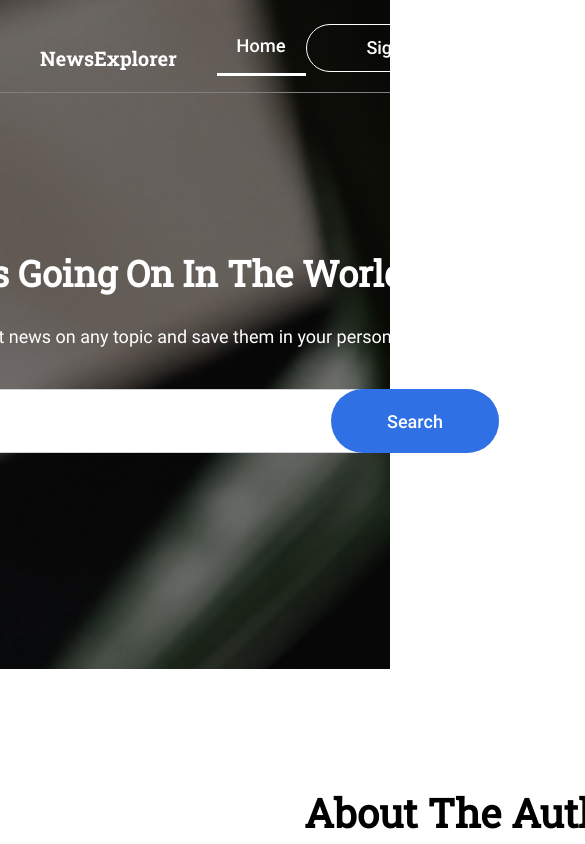
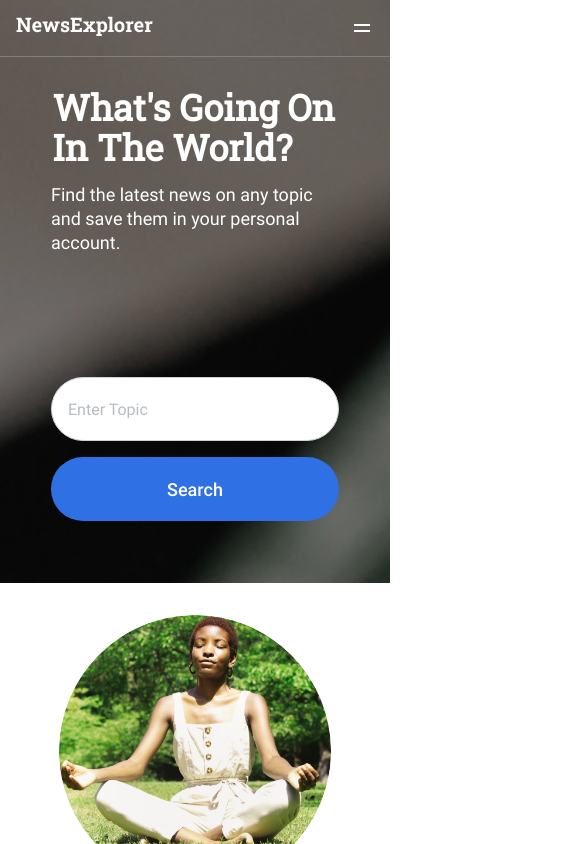
Before and after one commit to MrSurge87/Final_Project-Frontend, a React (Create React App) app: page / in a window 390 px wide. Shown: the top 844 px of the page, 585 px wide, since content can reach past the window. Built offline with nearby package versions, Linux system fonts and the light colour scheme.

Commit message:
fix: updated media quaries so no scrolling occurs

```diff
--- a/src/components/About/About.css
+++ b/src/components/About/About.css
@@ -46,7 +46,7 @@
   src: local("RobotoSlab400"), url(../../vendor/Fonts/roboto-slab-400-regular.woff);
 }
 
-@media screen and (max-width: 770px) {
+@media screen and (max-width: 970px) {
 
   .signIn__button {
     margin-right: 40px;
@@ -71,7 +71,7 @@
 
 }
 
-@media screen and (max-width: 320px) {
+@media screen and (max-width: 720px) {
   .about {
     display: block;
   }
--- a/src/components/App/App.css
+++ b/src/components/App/App.css
@@ -1,3 +1,4 @@
+
 .App {
   width: 100%;
   height: 100%;
@@ -11,9 +12,3 @@
   min-height: 75vh;
   width: 100%;
 }
-
-@media screen and (max-width: 770px) {
-  .Search {
-    background-image: url(../../images/background-tablet.jpg);
-  }
-}
--- a/src/components/Footer/Footer.css
+++ b/src/components/Footer/Footer.css
@@ -92,7 +92,7 @@
 
 
 
-@media screen and (max-width: 770px) {
+@media screen and (max-width: 1000px) {
   .footer {
     align-items: center;
   }
@@ -106,7 +106,7 @@
   }
 }
 
-@media screen and (max-width: 320px) {
+@media screen and (max-width: 720px) {
   .footer {
     flex-direction: column-reverse;
     margin-top: 20px;
--- a/src/components/Header/Header.css
+++ b/src/components/Header/Header.css
@@ -151,7 +151,7 @@
 }
 
 
-@media screen and (max-width: 770px) {
+@media screen and (max-width: 1000px) {
   .header__title {
     font-size: 30px;
     margin-left: 40px;
@@ -170,7 +170,7 @@
   }
 }
 
-@media screen and (max-width: 320px) {
+@media screen and (max-width: 720px) {
   .header__desktop {
     display: none;
   }
--- a/src/components/MobileMenu/MobileMenu.css
+++ b/src/components/MobileMenu/MobileMenu.css
@@ -1,4 +1,4 @@
-  @media screen and (max-width: 320px) {
+  @media screen and (max-width: 720px) {
   .mobile__menu {
 
     display: flex;
--- a/src/components/NewsCard/NewsCard.css
+++ b/src/components/NewsCard/NewsCard.css
@@ -148,7 +148,8 @@
   }
 
 
-  @media screen and (max-width: 770px) {
+
+  @media screen and (max-width: 1350px) {
     .card {
       width: 224px;
       height: 420px;
@@ -174,7 +175,7 @@
     }
   }
 
-  @media screen and (max-width: 320px) {
+  @media screen and (max-width: 720px) {
     .card {
       max-width: 288px;
       width: 100%;
--- a/src/components/NewsCardList/NewsCardList.css
+++ b/src/components/NewsCardList/NewsCardList.css
@@ -42,7 +42,7 @@
 }
 
 
-@media screen and (max-width: 770px) {
+@media screen and (max-width: 1000px) {
   .newsCards__title {
     font-family: "RobotoSlab400";
     font-size: 30px;
@@ -68,7 +68,7 @@
   }
 }
 
-@media screen and (max-width: 320px) {
+@media screen and (max-width: 720px) {
   .newsCards__list {
     margin: auto;
   }
--- a/src/components/SavedNewsCardsList/SavedNewsCardsList.css
+++ b/src/components/SavedNewsCardsList/SavedNewsCardsList.css
@@ -19,7 +19,7 @@
     margin-top: 64px;
   }
 
-  @media screen and (max-width: 770px) {
+  @media screen and (max-width: 1000px) {
     .savedNews__newsCards {
       padding: 0;
     }
@@ -29,7 +29,7 @@
     }
   }
 
-  @media screen and (max-width: 320px) {
+  @media screen and (max-width: 720px) {
     .savedNews__newsCards {
       margin-top: 32px;
     }
--- a/src/components/SavedNewsHeader/SavedNewsHeader.css
+++ b/src/components/SavedNewsHeader/SavedNewsHeader.css
@@ -51,7 +51,7 @@
 
 
 
-  @media screen and (max-width: 770px){
+  @media screen and (max-width: 1000px){
     .header {
       justify-content: space-between;
     }
@@ -73,7 +73,7 @@
     }
   }
 
-  @media screen and (max-width: 320px) {
+  @media screen and (max-width: 720px) {
     .saved-articles__container {
       margin-left: 16px;
       max-width: 288px;
--- a/src/components/SearchForm/SearchForm.css
+++ b/src/components/SearchForm/SearchForm.css
@@ -86,7 +86,7 @@
   }
 
 
-  @media screen and (max-width: 770px) {
+  @media screen and (max-width: 1000px) {
     .searchForm__title {
       font-family: "RobotoSlab400", sans-serif;
       font-size: 36px;
@@ -98,7 +98,7 @@
     }
   }
 
-  @media screen and (max-width: 320px) {
+  @media screen and (max-width: 720px) {
     .searchForm {
       margin-top: 30px;
     }
```
